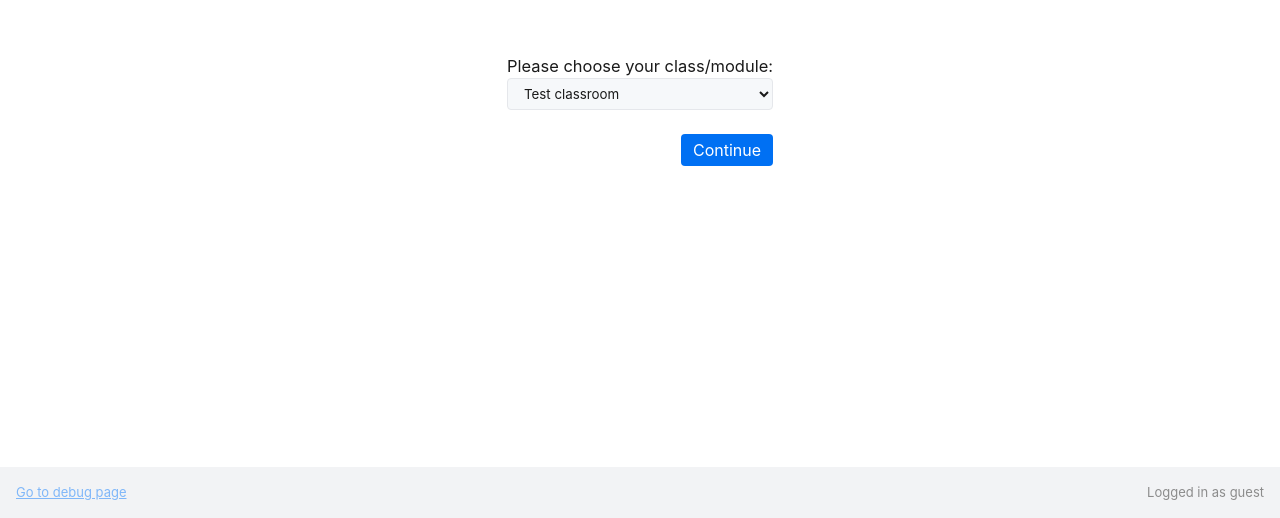
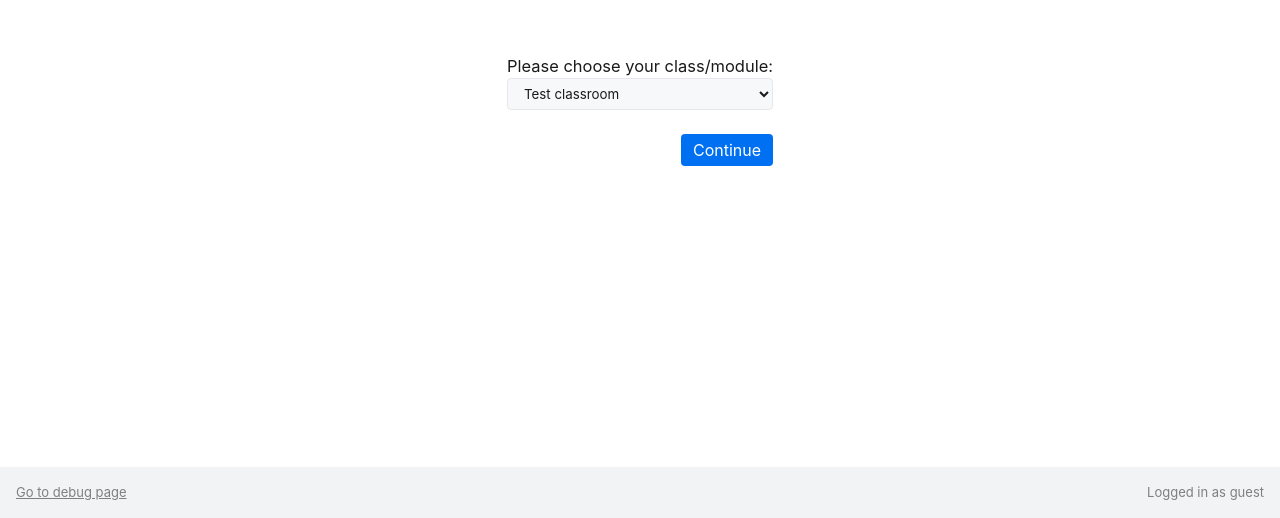
Before and after one commit to eddieantonio/oq, a SvelteKit app in the folder webapp/: page / in a window 1280 px wide. Shown: the part 282-800 px from the top of the page. Built offline with nearby package versions, Linux system fonts and the light colour scheme; no server answers.

Commit message:
feat: styles for pages without default layout

```diff
--- /dev/null
+++ b/webapp/src/routes/(default)/+layout.svelte
@@ -0,0 +1,9 @@
+<script lang="ts">
+    import { assets } from '$app/paths';
+</script>
+
+<svelte:head>
+    <link rel="stylesheet" href="{assets}/new.min.css" />
+</svelte:head>
+
+<slot />
--- a/webapp/src/routes/+layout.svelte
+++ b/webapp/src/routes/+layout.svelte
@@ -1,13 +1,8 @@
 <script lang="ts">
     import { dev } from '$app/environment';
-    import { assets } from '$app/paths';
 
     export let data;
 </script>
-
-<svelte:head>
-    <link rel="stylesheet" href="{assets}/new.min.css" />
-</svelte:head>
 
 <slot />
 
@@ -23,6 +18,18 @@
 <style>
     footer {
         margin-block-start: 2rem;
+
+        --bg: var(--nc-bg-3, #e5e7eb);
+        --fg: var(--nc-tx-1, #000);
+    }
+
+    /* colors for dark mode */
+    @media (prefers-color-scheme: dark) {
+        footer {
+            --bg: var(--nc-bg-3, #222);
+            --fg: var(--nc-tx-1, #fff);
+            --link: var(--nc-lk-1, #3291ff);
+        }
     }
 
     nav {
@@ -41,12 +48,16 @@
 
         font-size: small;
 
-        background-color: var(--nc-bg-3);
+        color: var(--fg);
+        background-color: var(--bg);
         opacity: 0.5;
         transition: opacity 0.2s ease-in-out;
     }
-
     nav:hover {
         opacity: 1;
     }
+
+    a {
+        color: var(--link);
+    }
 </style>
```
